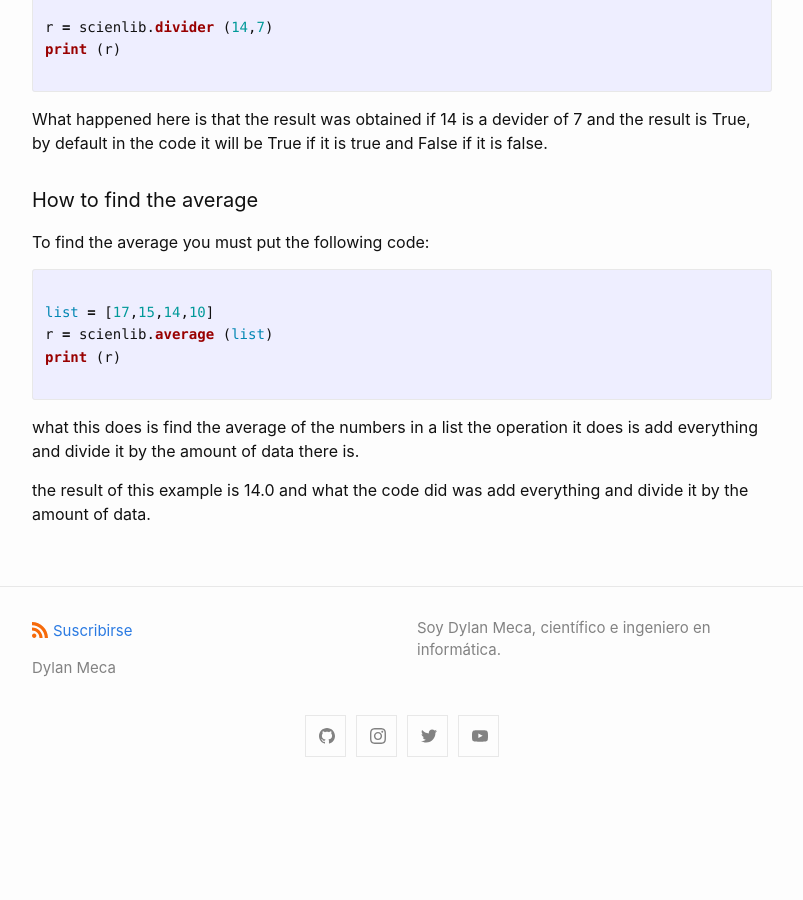
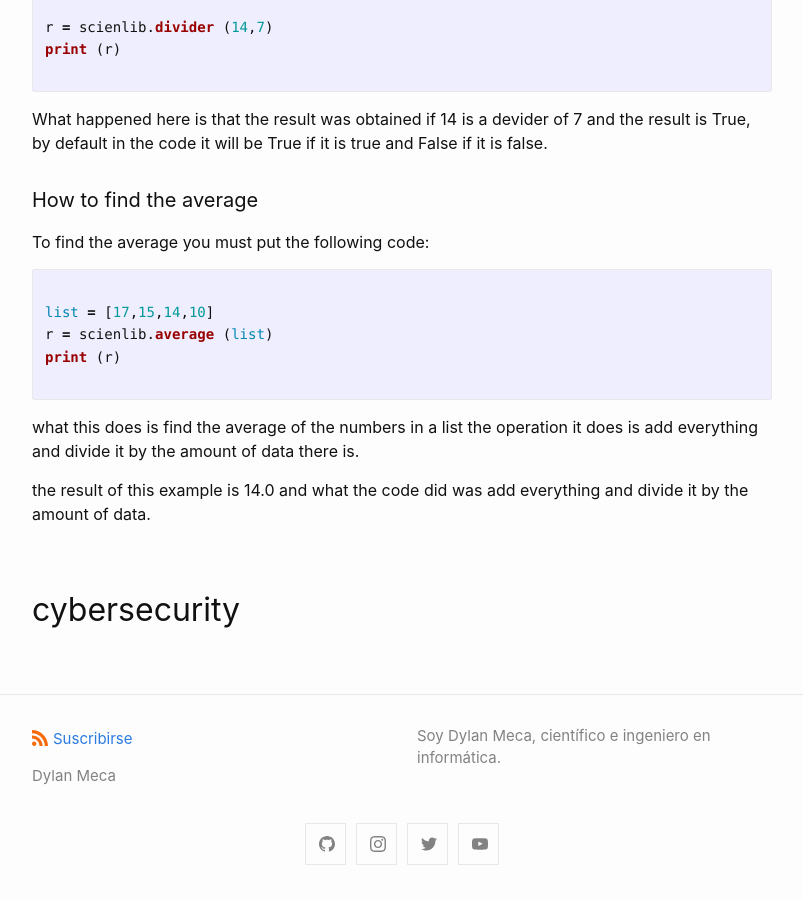
Before and after one commit to dylanmeca/dylanmeca.github.io, a Jekyll site: the page built from _posts/2021-04-28-scienlib-documentation.md, in a window 1280 px wide and 900 px high, scrolled down 1941 px. Shown: the whole window, without its empty margins (238-1041 px from the left). Built offline with Jekyll 4.4.1, drawn with Linux system fonts in a browser that asks for light colours; a script that is not in the unit is left out; comment, search, counter and statistics services are not loaded; before the commit the page ends 2733 px from its top, so only the background shows below that.

Commit message:
Update 2021-04-28-scienlib-documentation.md

```diff
--- a/_posts/2021-04-28-scienlib-documentation.md
+++ b/_posts/2021-04-28-scienlib-documentation.md
@@ -102,3 +102,5 @@ print (r)
 what this does is find the average of the numbers in a list the operation it does is add everything and divide it by the amount of data there is.
 
 the result of this example is 14.0 and what the code did was add everything and divide it by the amount of data.
+
+## cybersecurity
```
